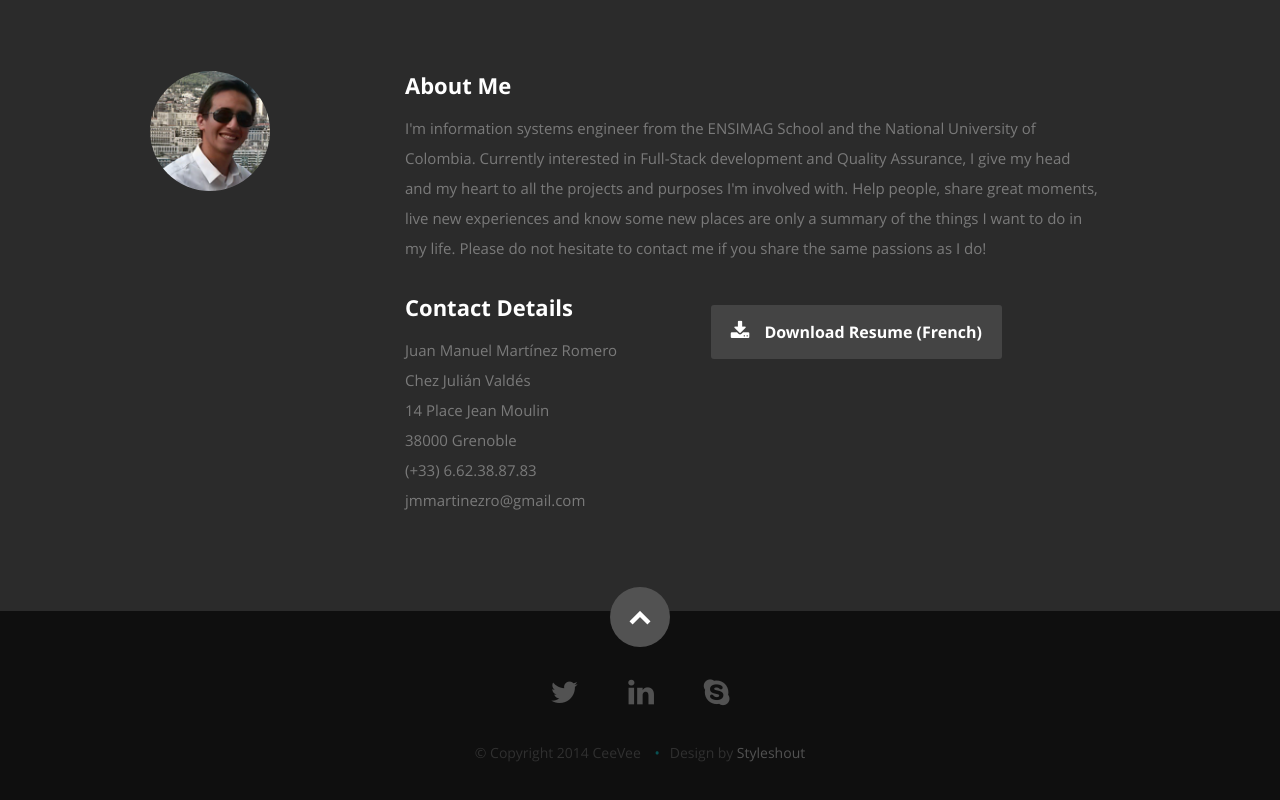
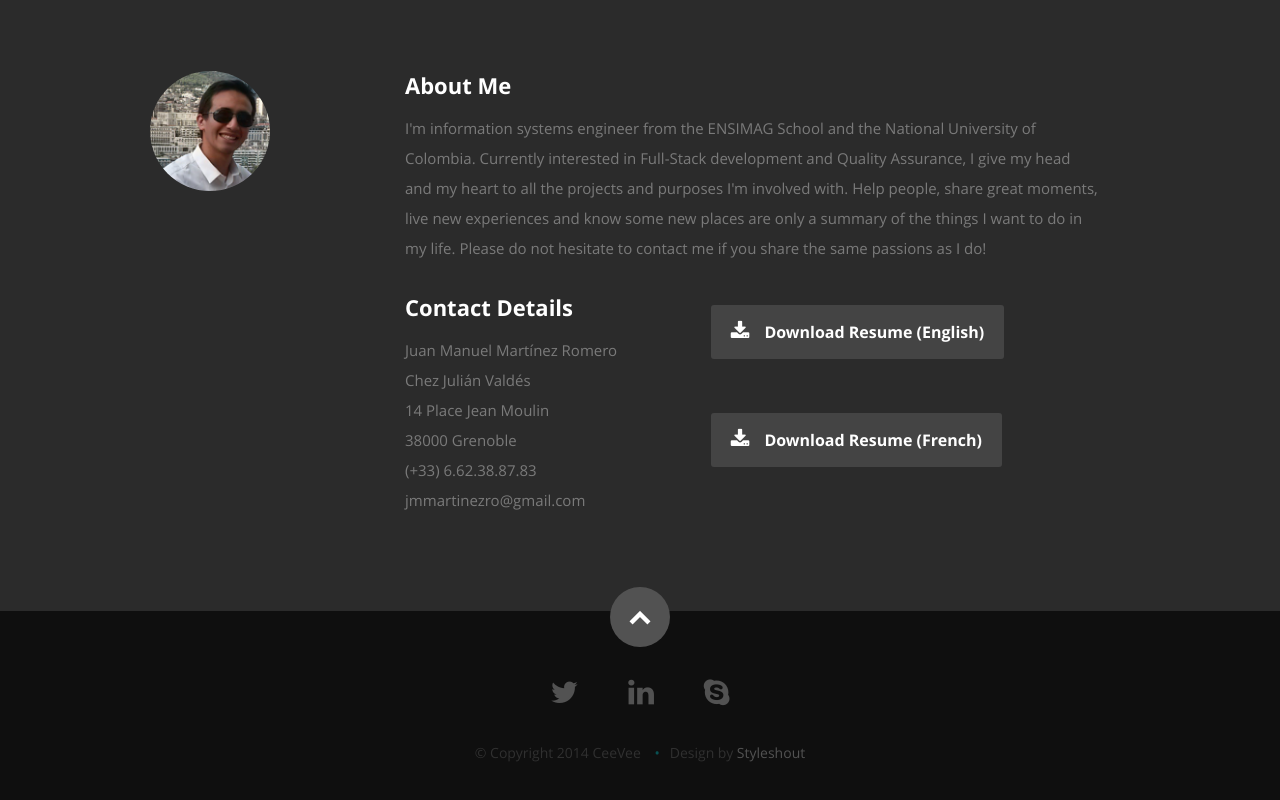
Before and after one commit to Jummartinezro/jummartinezro, a plain HTML site: page index.html in a window 1280 px wide. Shown: the part 825-1625 px from the top of the page. Drawn offline with nearby package versions, Linux system fonts and the light colour scheme.

Commit message:
Adding English Resume

```diff
--- a/index.html
+++ b/index.html
@@ -120,11 +120,16 @@
                </div>
 
                <div class="columns download">
-                  <p>
+                   <p>
+                       <a href="https://drive.google.com/file/d/0B_zBSsPuhzZnR1lDc1R1WWtlVTA/view?usp=sharing"
+                          target="_blank"
+                          class="button"><i class="fa fa-download"></i>Download Resume (English)</a>
+                   </p>
+                   <p>
                      <a href="https://drive.google.com/file/d/0B_zBSsPuhzZnN2xiNnNUdm5LZHM/view?usp=sharing"
                         target="_blank"
                         class="button"><i class="fa fa-download"></i>Download Resume (French)</a>
-                  </p>
+                   </p>
                </div>
 
             </div> <!-- end row -->
```
